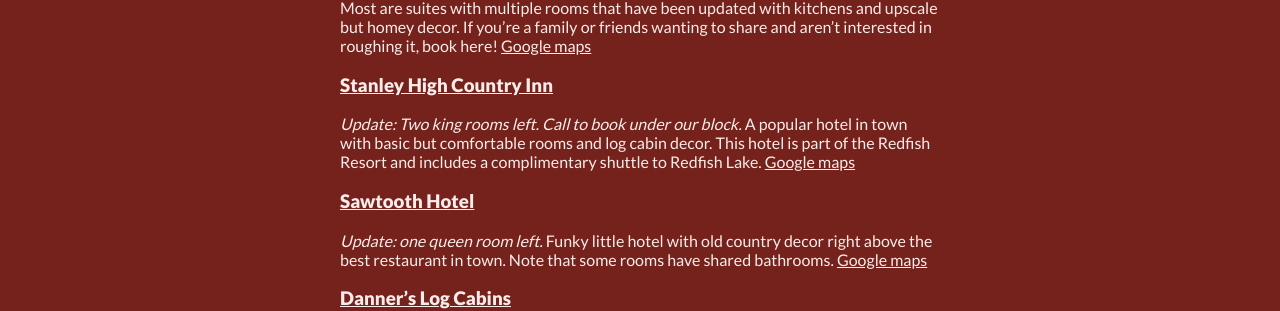
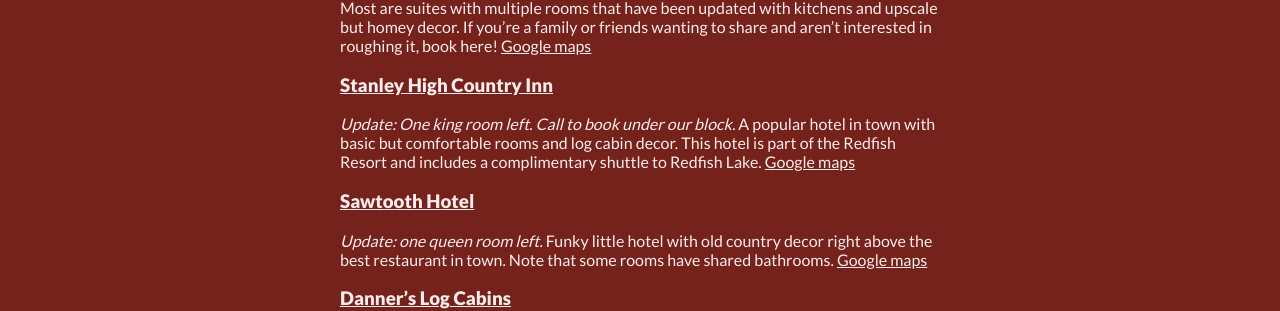
Before and after one commit to dproctor/wedding-website, a Jekyll site: the page built from stanley.md, in a window 1280 px wide and 900 px high, scrolled down 1402 px. Shown: the part 146-457 px from the top of the window. Built offline with Jekyll 4.4.1, drawn with Linux system fonts in a browser that asks for light colours.

Commit message:
updated Stanley High Country Inn to 1 room

```diff
--- a/stanley.md
+++ b/stanley.md
@@ -56,7 +56,7 @@ Read our guide below or use this <a href="https://www.google.com/maps/d/u/0/edit
 <a href="https://goo.gl/maps/pdJ3k6gyYd9kPmYS8">Google maps</a>
 
 <h3><a name="stanley-high-country-inn" id="stanley-high-country-inn"   href="https://stanleyinn.com/">Stanley High Country Inn</a></h3>
-<em>Update: Two king rooms left. Call to book under our block.</em> A popular hotel in town with basic but comfortable rooms and log cabin decor. This hotel is part of the Redfish Resort and includes a complimentary shuttle to Redfish Lake. <a href="https://goo.gl/maps/79nR3iK61rJreeH37">Google maps</a>
+<em>Update: One king room left. Call to book under our block.</em> A popular hotel in town with basic but comfortable rooms and log cabin decor. This hotel is part of the Redfish Resort and includes a complimentary shuttle to Redfish Lake. <a href="https://goo.gl/maps/79nR3iK61rJreeH37">Google maps</a>
 
 <h3><a name="sawtooth-hotel" id="sawtooth-hotel"   href="https://sawtoothhotel.com/">Sawtooth Hotel</a></h3>
 <em>Update: one queen room left.</em> Funky little hotel with old country decor right above the best restaurant in town. Note that some rooms have shared bathrooms. <a href="https://goo.gl/maps/cLRjQ67h5Ct7HS6ZA">Google maps</a>
```
